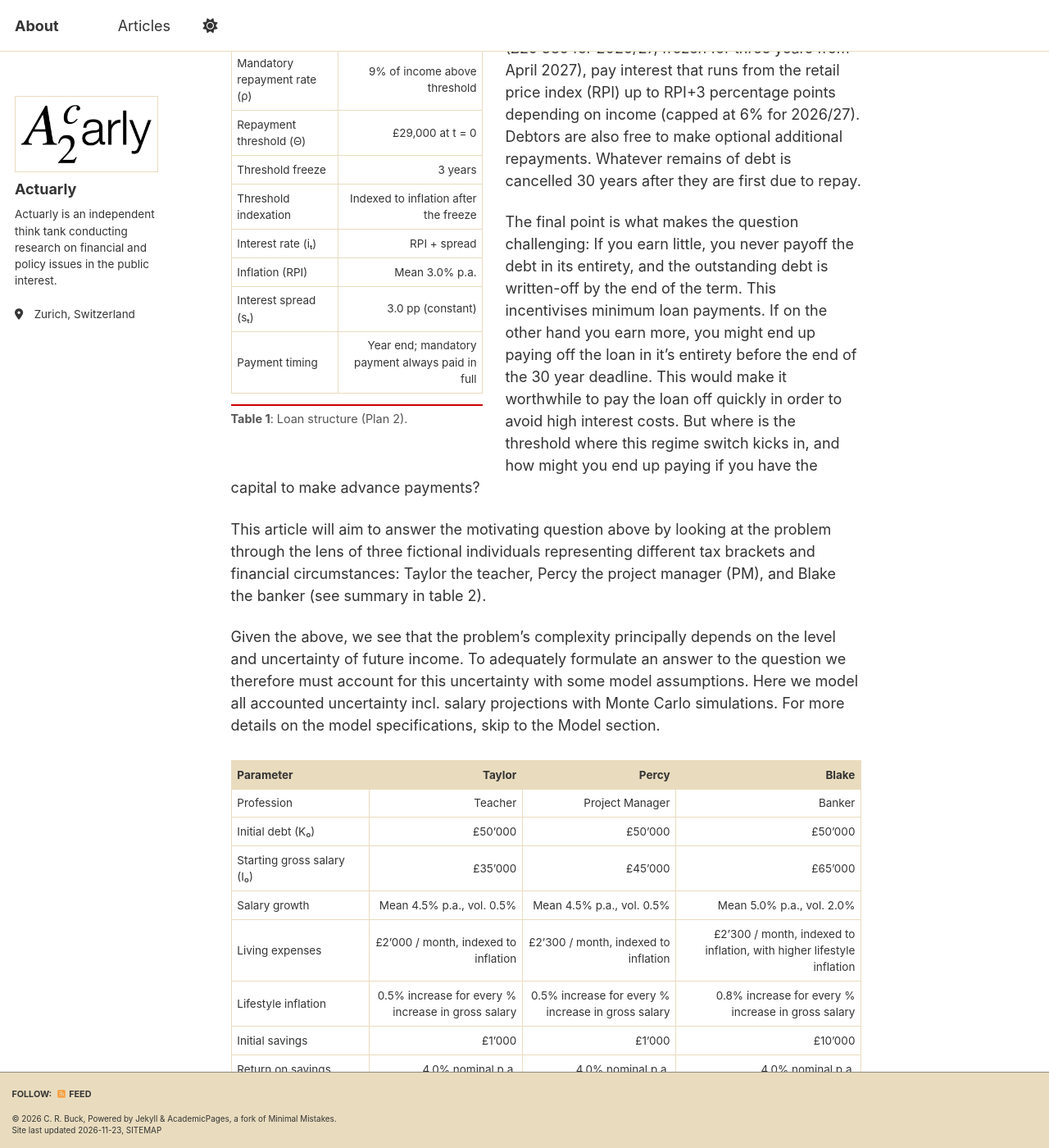
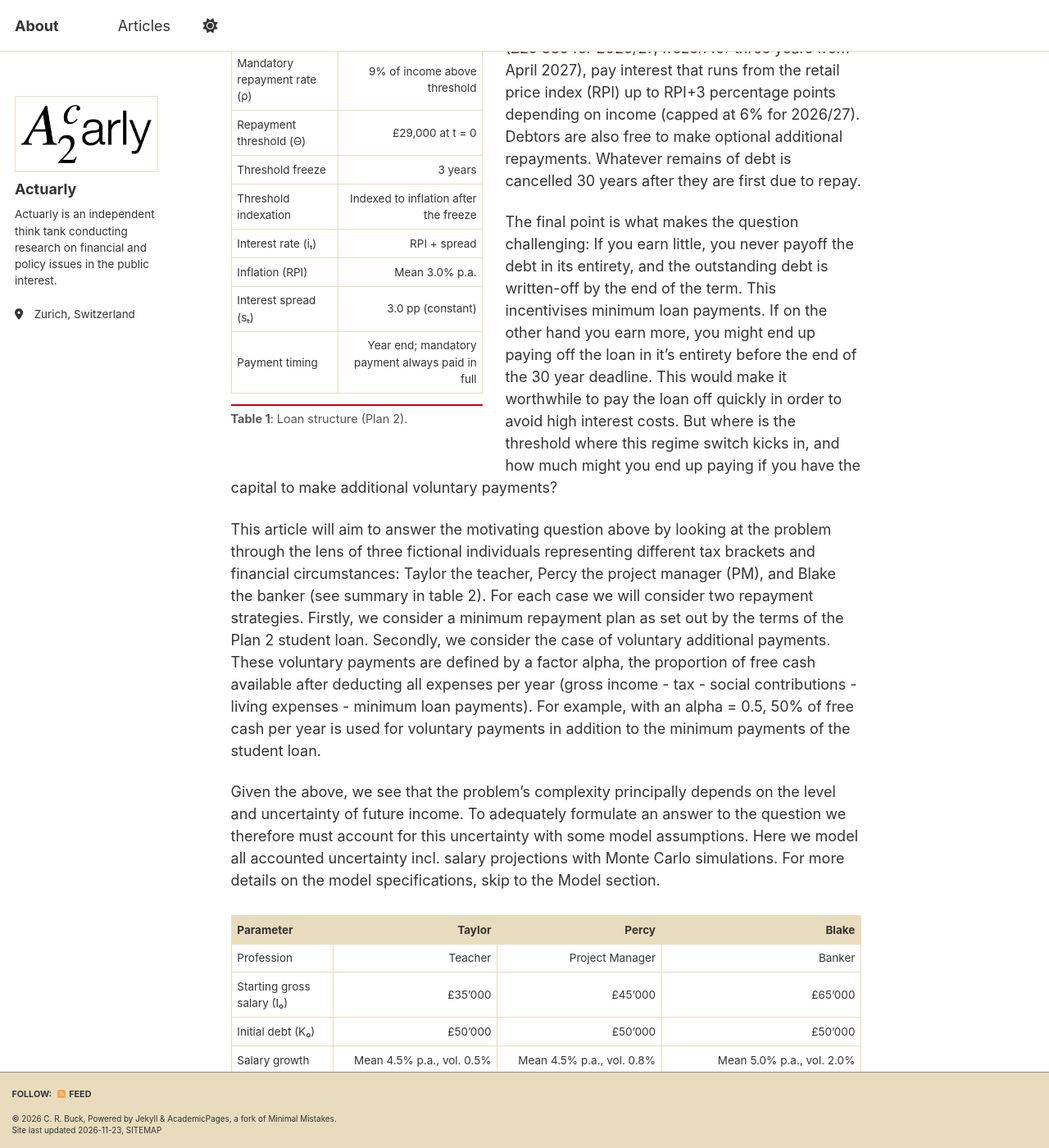
Before and after one commit to Actuarly/Actuarly.github.io, a Jekyll site: the page built from _posts/2026-10-18-schroedingers-debt.md, in a window 1280 px wide and 1400 px high, scrolled down 823 px. Shown: the whole window at 82% size. Built offline with Jekyll 4.4.1, drawn with Linux system fonts in a browser that asks for light colours; a style sheet for code colours, icons or effects is not loaded; some of the changed text lies outside the part shown.

Commit message:
Section on Percy the PM, add lede, byline and author note to Schroedinger's Debt

```diff
--- a/_posts/2026-10-18-schroedingers-debt.md
+++ b/_posts/2026-10-18-schroedingers-debt.md
@@ -197,14 +197,22 @@ loan payments. If on the other hand you earn more, you might end up
 paying off the loan in it’s entirety before the end of the 30 year
 deadline. This would make it worthwhile to pay the loan off quickly in
 order to avoid high interest costs. But where is the threshold where
-this regime switch kicks in, and how might you end up paying if you have
-the capital to make advance payments?
+this regime switch kicks in, and how much might you end up paying if you
+have the capital to make additional voluntary payments?
 
 This article will aim to answer the motivating question above by looking
 at the problem through the lens of three fictional individuals
 representing different tax brackets and financial circumstances: Taylor
 the teacher, Percy the project manager (PM), and Blake the banker (see
-summary in table 2).
+summary in table 2). For each case we will consider two repayment
+strategies. Firstly, we consider a minimum repayment plan as set out by
+the terms of the Plan 2 student loan. Secondly, we consider the case of
+voluntary additional payments. These voluntary payments are defined by a
+factor alpha, the proportion of free cash available after deducting all
+expenses per year (gross income - tax - social contributions - living
+expenses - minimum loan payments). For example, with an alpha = 0.5, 50%
+of free cash per year is used for voluntary payments in addition to the
+minimum payments of the student loan.
 
 Given the above, we see that the problem’s complexity principally
 depends on the level and uncertainty of future income. To adequately
@@ -250,6 +258,20 @@ Banker
 </tr>
 <tr>
 <td style="text-align:left;">
+Starting gross salary (I₀)
+</td>
+<td style="text-align:right;">
+£35’000
+</td>
+<td style="text-align:right;">
+£45’000
+</td>
+<td style="text-align:right;">
+£65’000
+</td>
+</tr>
+<tr>
+<td style="text-align:left;">
 Initial debt (K₀)
 </td>
 <td style="text-align:right;">
@@ -264,27 +286,13 @@ Initial debt (K₀)
 </tr>
 <tr>
 <td style="text-align:left;">
-Starting gross salary (I₀)
-</td>
-<td style="text-align:right;">
-£35’000
-</td>
-<td style="text-align:right;">
-£45’000
-</td>
-<td style="text-align:right;">
-£65’000
-</td>
-</tr>
-<tr>
-<td style="text-align:left;">
 Salary growth
 </td>
 <td style="text-align:right;">
 Mean 4.5% p.a., vol. 0.5%
 </td>
 <td style="text-align:right;">
-Mean 4.5% p.a., vol. 0.5%
+Mean 4.5% p.a., vol. 0.8%
 </td>
 <td style="text-align:right;">
 Mean 5.0% p.a., vol. 2.0%
@@ -344,20 +352,6 @@ Return on savings
 </td>
 <td style="text-align:right;">
 4.0% nominal p.a.
-</td>
-</tr>
-<tr>
-<td style="text-align:left;">
-Suggested Voluntary repayment share (α)
-</td>
-<td style="text-align:right;">
-0% of free income
-</td>
-<td style="text-align:right;">
-e.g. 40% of free income
-</td>
-<td style="text-align:right;">
-X% of free income
 </td>
 </tr>
 </tbody>
```
Also changed, not shown: other parts of _posts/2026-10-18-schroedingers-debt.md (+5 -5 lines).
